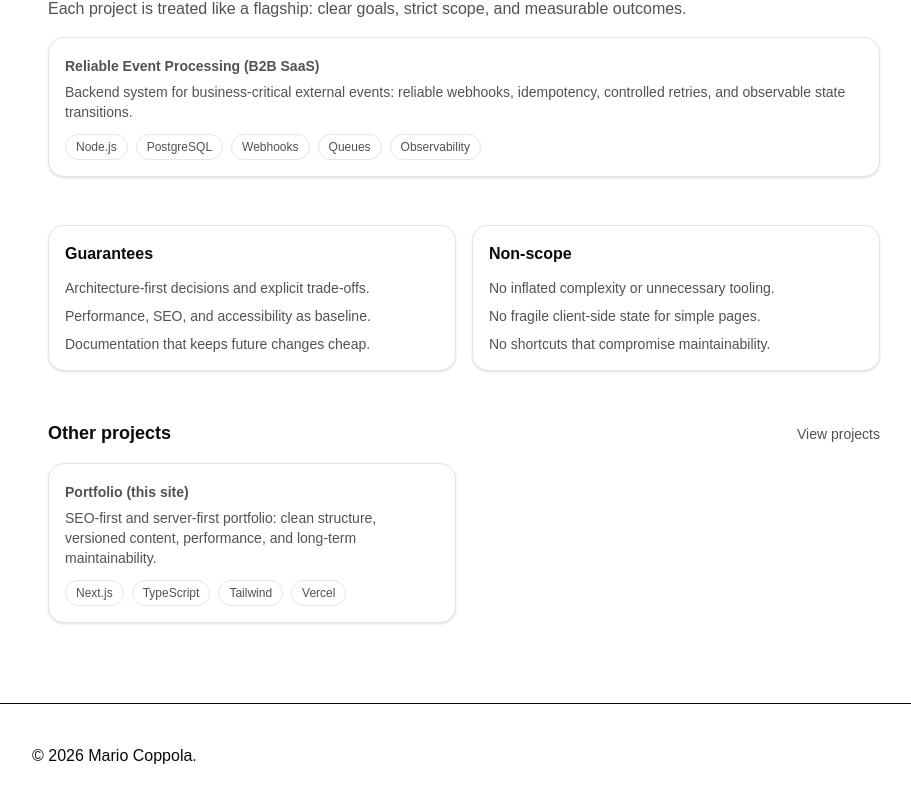
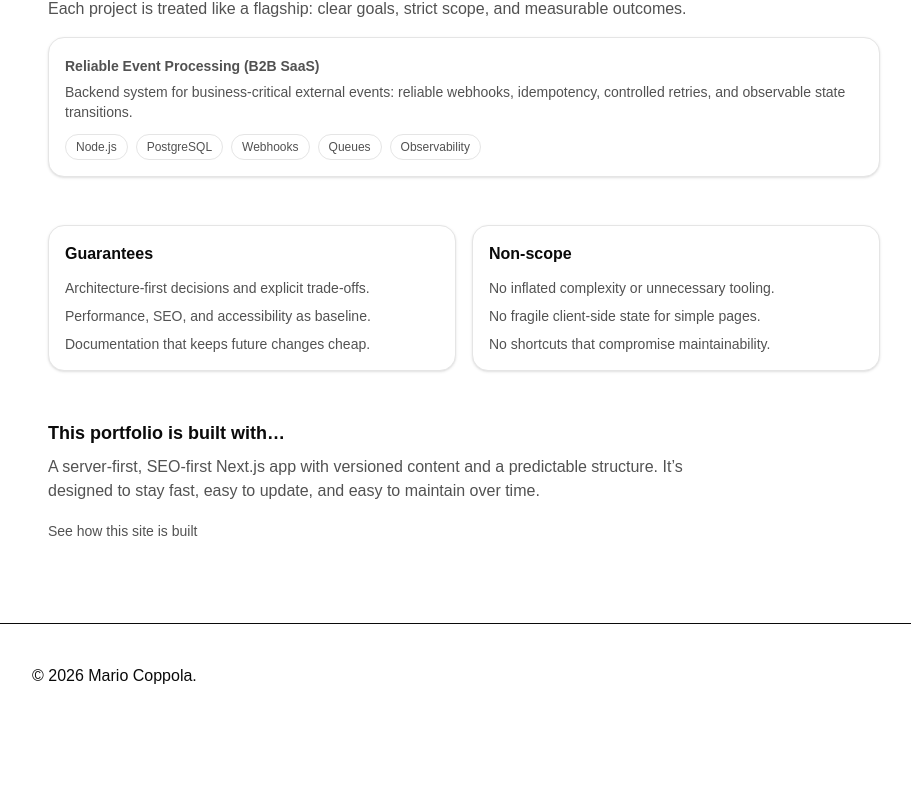
Before and after one commit to mario-coppola/portfolio, a Next.js app: page / in a window 1280 px wide. Shown: the part 564-1366 px from the top of the page, without its empty margins (176-1087 px from the left). After the commit the page ends 1292 px from the top, so only its background shows below. Built offline with nearby package versions, Linux system fonts and the light colour scheme; no server answers.

Commit message:
chore: change other project section

```diff
--- a/src/app/page.tsx
+++ b/src/app/page.tsx
@@ -1,6 +1,6 @@
 import { homeContent } from "@/content/home";
 import { getLangFromSearchParams, t, type SearchParams } from "@/content/i18n";
-import { getFlagshipProject, projects } from "@/content/projects";
+import { getFlagshipProject } from "@/content/projects";
 import { Container } from "@/components/ui/Container";
 import { ButtonLink } from "@/components/ui/Button";
 import { Card } from "@/components/ui/Card";
@@ -12,7 +12,7 @@ export default async function Home({ searchParams }: { searchParams?: SearchPara
   const lang = getLangFromSearchParams(resolvedSearchParams);
   const content = t(homeContent, lang);
   const flagship = getFlagshipProject();
-  const otherProjects = projects.filter((project) => project.slug !== flagship?.slug);
+  const portfolioBuiltWith = content.portfolioBuiltWith;
 
   return (
     <Container className="space-y-12 py-10">
@@ -93,33 +93,21 @@ export default async function Home({ searchParams }: { searchParams?: SearchPara
         </div>
       </section>
 
-      <section className="space-y-4">
-        <div className="flex items-baseline justify-between">
-          <h2 className="text-lg font-semibold">Other projects</h2>
-          <TextLink href="/projects">{content.hero.primaryCta.label}</TextLink>
-        </div>
-
-        <div className="grid gap-4 sm:grid-cols-2">
-          {otherProjects.map((project) => (
-            <Card key={project.slug} className="space-y-3">
-              <div className="space-y-1">
-                <h3 className="font-semibold text-[var(--foreground)]">
-                  <TextLink href={`/projects/${project.slug}`}>
-                    {project.title}
-                  </TextLink>
-                </h3>
-                <p className="text-sm text-[var(--muted)]">{project.summary}</p>
-              </div>
-
-              <div className="flex flex-wrap gap-2">
-                {project.stack.slice(0, 4).map((t) => (
-                  <Badge key={t}>{t}</Badge>
-                ))}
-              </div>
-            </Card>
-          ))}
-        </div>
-      </section>
+      {portfolioBuiltWith ? (
+        <section className="space-y-4">
+          <div className="space-y-2">
+            <h2 className="text-lg font-semibold">{portfolioBuiltWith.title}</h2>
+            <p className="max-w-2xl text-[var(--muted)]">
+              {portfolioBuiltWith.body}
+            </p>
+          </div>
+          <div>
+            <TextLink href="/projects/portfolio">
+              {portfolioBuiltWith.linkLabel}
+            </TextLink>
+          </div>
+        </section>
+      ) : null}
     </Container>
   );
 }
--- a/src/content/home.ts
+++ b/src/content/home.ts
@@ -32,6 +32,11 @@ export type HomeContent = {
   };
   otherProjects: {
     title: string;
+  };
+  portfolioBuiltWith?: {
+    title: string;
+    body: string;
+    linkLabel: string
   };
 };
 
@@ -80,7 +85,13 @@ export const homeContent: Record<Lang, HomeContent> = {
     },
     otherProjects: {
       title: "Other projects",
-    }
+    },
+    portfolioBuiltWith: {
+        title: "This portfolio is built with…",
+        body:
+          "A server-first, SEO-first Next.js app with versioned content and a predictable structure. It’s designed to stay fast, easy to update, and easy to maintain over time.",
+        linkLabel: "See how this site is built",
+      },
   },
   it: {
     hero: {
@@ -127,5 +138,11 @@ export const homeContent: Record<Lang, HomeContent> = {
     otherProjects: {
       title: "Altri progetti",
     },
+    portfolioBuiltWith: {
+      title: "Questo portfolio è costruito con…",
+      body:
+        "Un’app Next.js server-first e SEO-first, con contenuti versionati e una struttura prevedibile. È pensata per restare veloce, facile da aggiornare e semplice da mantenere nel tempo.",
+      linkLabel: "Vedi come è costruito questo sito",
+    },
   },
 };
```
